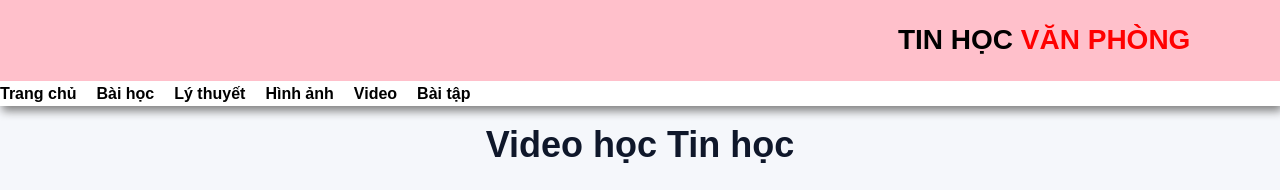
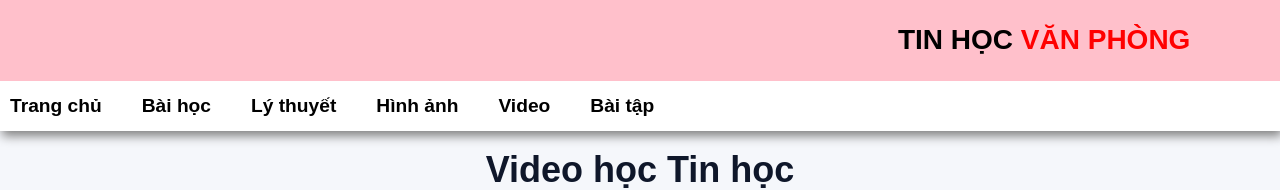
Before and after one commit to thanhthainguyen344/tinhocvanphong, a plain HTML site: page vide.html in a window 1280 px wide. Shown: the top 190 px of the page. Drawn offline with Linux system fonts and the light colour scheme.

Commit message:
Update vide.html

```diff
--- a/vide.html
+++ b/vide.html
@@ -37,19 +37,26 @@
             color: red;
         }
         nav {
+            height: 50px;
             display: flex;
             gap: 20px;
             background-color: white;
             box-shadow: 2px 5px 10px gray;
-
         }
         nav a {
-            color: rgb(0, 0, 0);
+            color: black;
             text-decoration: none;
             font-weight: bold;
+            font-size: larger;
+            border-top: 0px;
+            padding:10px ;
+            align-items: center;
         }
         nav a:hover {
+            background-color: aqua;
             color: #38bdf8;
+            gap: 20px;
+            border-radius: 10px;
         }
         section {
             padding: 70px 7%;
```
